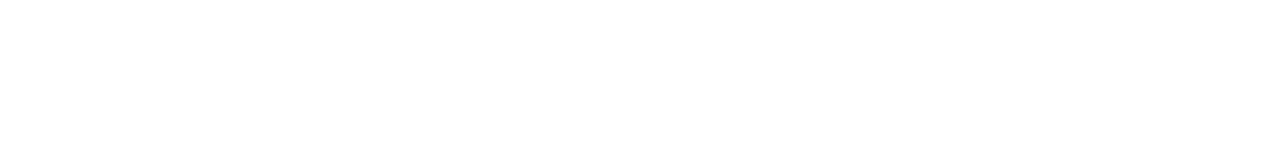
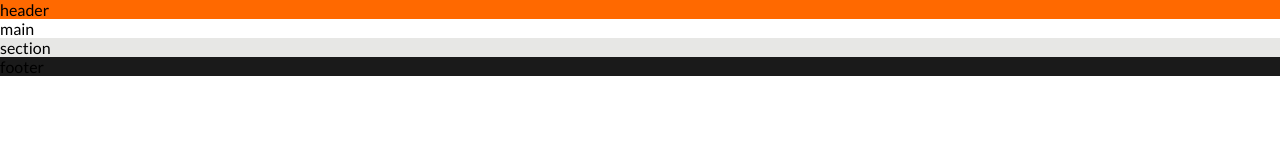
Before and after one commit to WojciechPotoniec/html-css-boolando, a plain HTML site: page index.html in a window 1280 px wide. Drawn offline with Linux system fonts and the light colour scheme.

Commit message:
add background-color

```diff
--- a/css/style.css
+++ b/css/style.css
@@ -17,4 +17,16 @@
 }
 body {
     font-family: "Lato", sans-serif;
+    background-color: var(--color-main-bg);
 }
+
+/* header */
+header {
+    background-color: var(--color-header-bg);
+}
+section {
+    background-color: var(--color-section-bg);
+}
+footer {
+    background-color: var(--color-footer-bg);
+}
--- a/index.html
+++ b/index.html
@@ -17,7 +17,20 @@
 </head>
 
 <body>
-
+    <header>
+        <div>
+            header
+        </div>
+    </header>
+    <main>
+        main
+        <section>
+            section
+        </section>
+    </main>
+    <footer>
+        footer
+    </footer>
 </body>
 
 </html>
```
